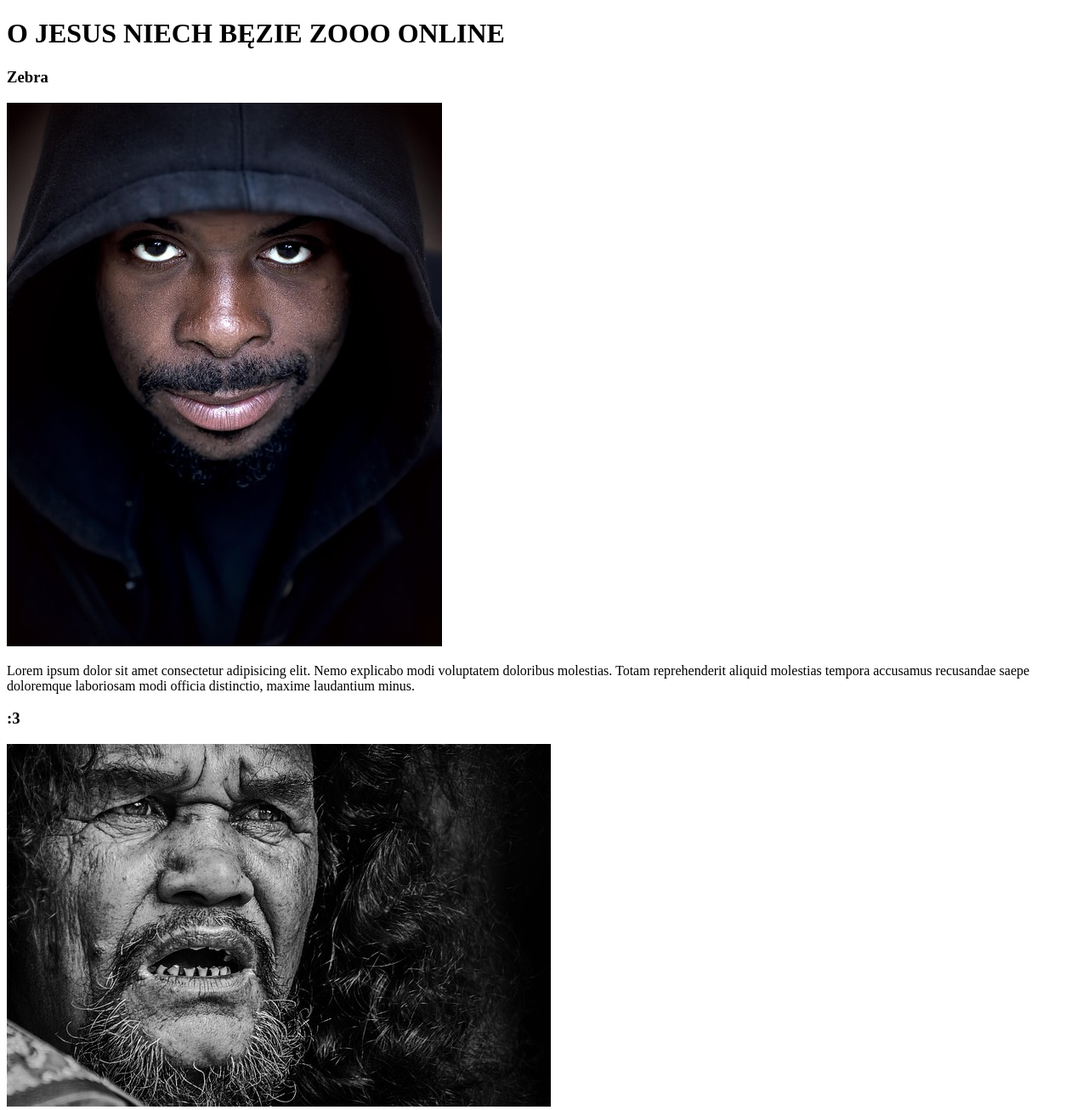
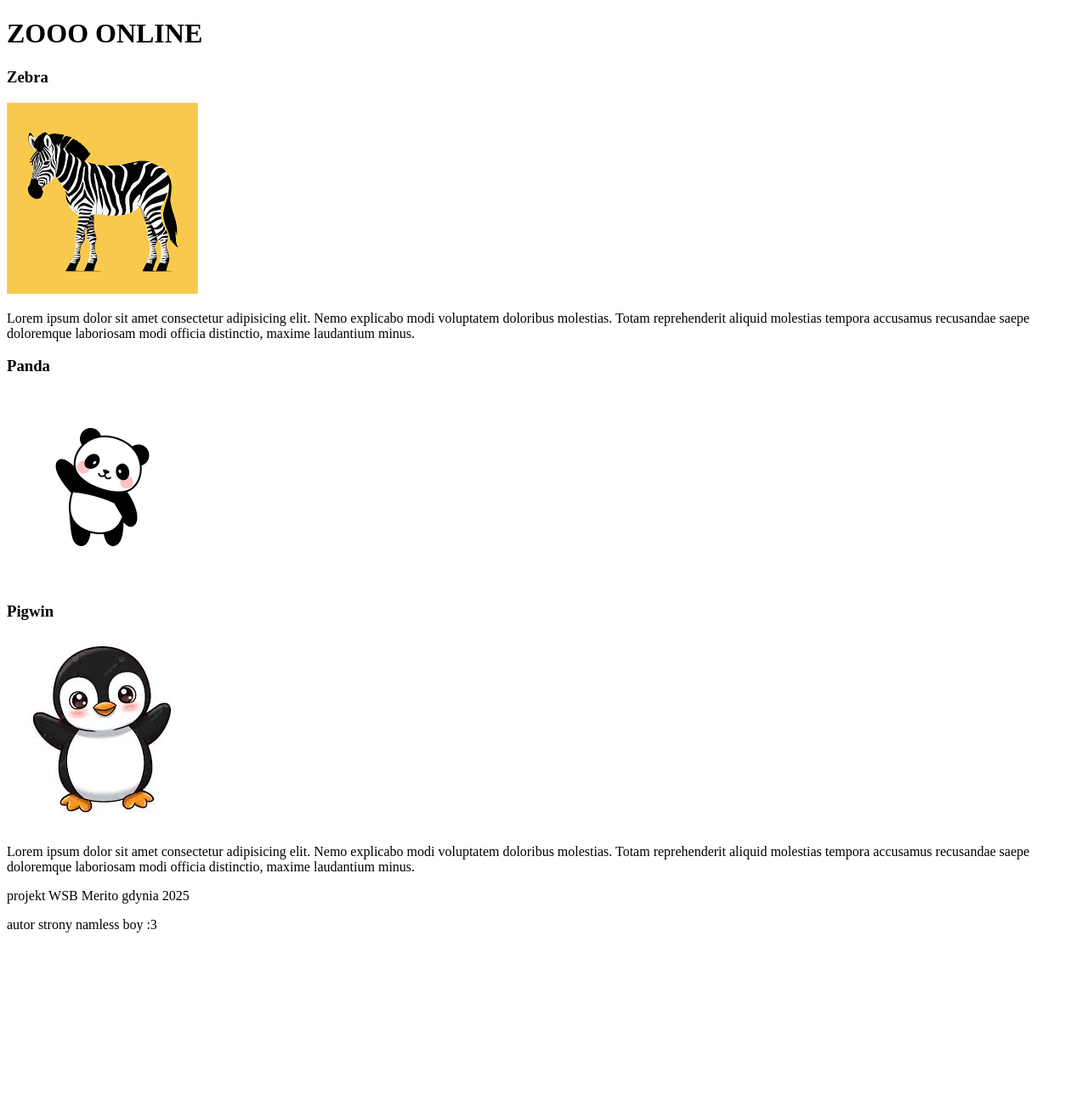
Before and after one commit to Pefkus/github_zajecia, a plain HTML site: page index.html in a window 1280 px wide. Shown: the top 1307 px of the page at 85% size. After the commit the page ends 1114 px from the top, so only its background shows below. Drawn offline with Linux system fonts and the light colour scheme.

Commit message:
zmiana zdjęć na bardziej optymalne oraz zmiana textu w index.html

```diff
--- a/index.html
+++ b/index.html
@@ -7,17 +7,22 @@
 </head>
 <body>
    <header>
-    <h1>O JESUS NIECH BĘZIE ZOOO ONLINE</h1>
+    <h1> ZOOO ONLINE</h1>
    </header>
    <main>
     <section>
         <h3>Zebra</h3>
-        <img src="./img/zwierzęta.jpg" alt="zebra">
+        <img src="./img/zebra.png" alt="zebra">
         <p>Lorem ipsum dolor sit amet consectetur adipisicing elit. Nemo explicabo modi voluptatem doloribus molestias. Totam reprehenderit aliquid molestias tempora accusamus recusandae saepe doloremque laboriosam modi officia distinctio, maxime laudantium minus.</p>
     </section>
     <section>
-        <h3>:3</h3>
-        <img src="./img/panda.jpg" alt=":3">
+        <h3>Panda</h3>
+        <img src="./img/panda.png" alt=":3">
+    </section>
+    <section>
+        <h3>Pigwin</h3>
+        <img src="./img/pigwin.jpg" alt=":3">
+         <p>Lorem ipsum dolor sit amet consectetur adipisicing elit. Nemo explicabo modi voluptatem doloribus molestias. Totam reprehenderit aliquid molestias tempora accusamus recusandae saepe doloremque laboriosam modi officia distinctio, maxime laudantium minus.</p>
     </section>
    </main>
    <footer>
```
Also changed, not shown: img/panda.jpg (deleted), img/panda.png (added), img/pigwin.jpg (added), img/zebra.png (added), img/zwierzęta.jpg (deleted).
